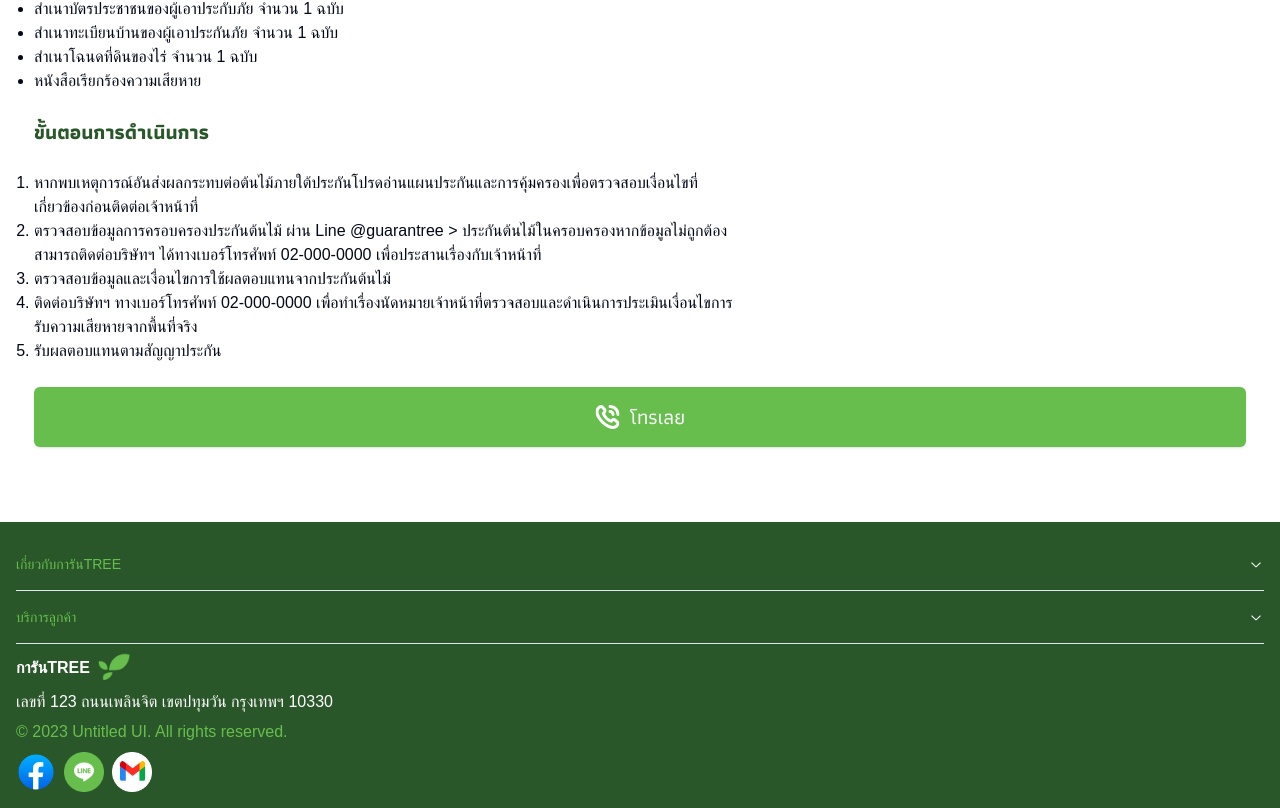
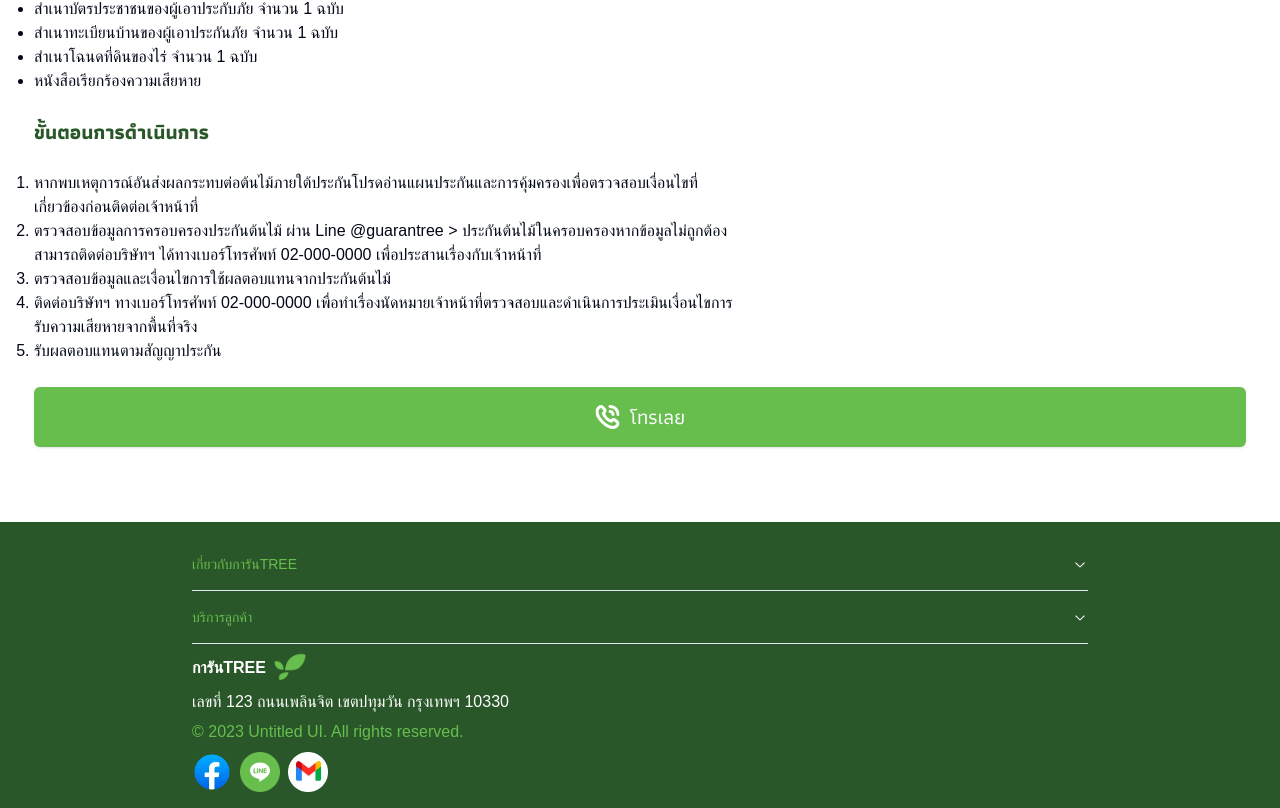
Before and after one commit to tonkaew131/GuaranTree, a Next.js app in the folder frontend/: page /claim in a window 1280 px wide. Shown: the part 533-1341 px from the top of the page. Built offline with nearby package versions, Linux system fonts and the light colour scheme; a web font is replaced by a local one.

Commit message:
Center Footer

```diff
--- a/frontend/src/modules/Footer/index.tsx
+++ b/frontend/src/modules/Footer/index.tsx
@@ -17,6 +17,7 @@ import Gmail from "@/../public/images/Gmail.webp"
 export default function Footer() {
   return (
     <footer className="bg-[#295729] text-white p-4">
+      <div className="mx-auto max-w-4xl">
         <div>
           <Accordion type="single" collapsible className="w-full">
             <AccordionItem value="item-1">
@@ -78,6 +79,7 @@ export default function Footer() {
             <Image src={Gmail} alt="Garantree Gmail" className="h-10 w-10" />
           </Link>
         </div>
+      </div>
     </footer>
   )
 }
```
Lines whose indentation alone changed are shown as unchanged.
